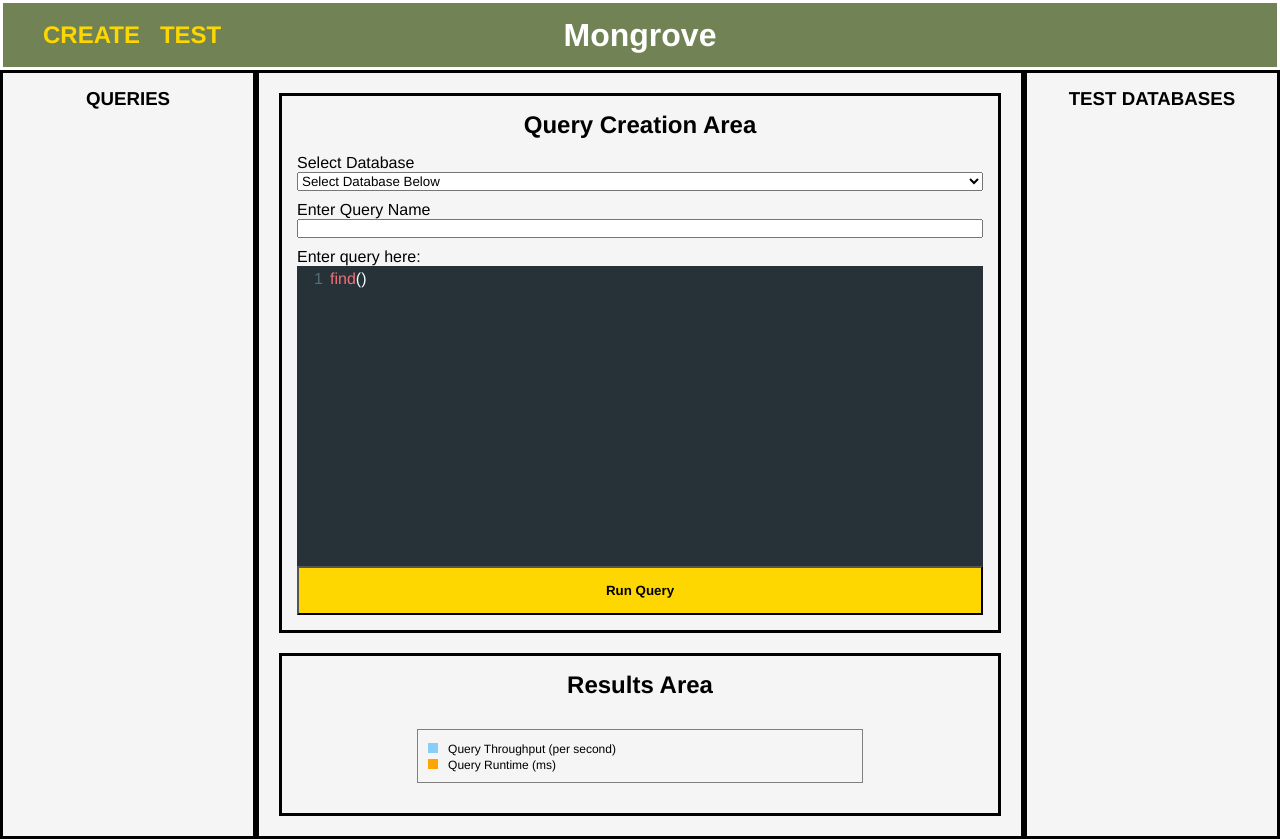
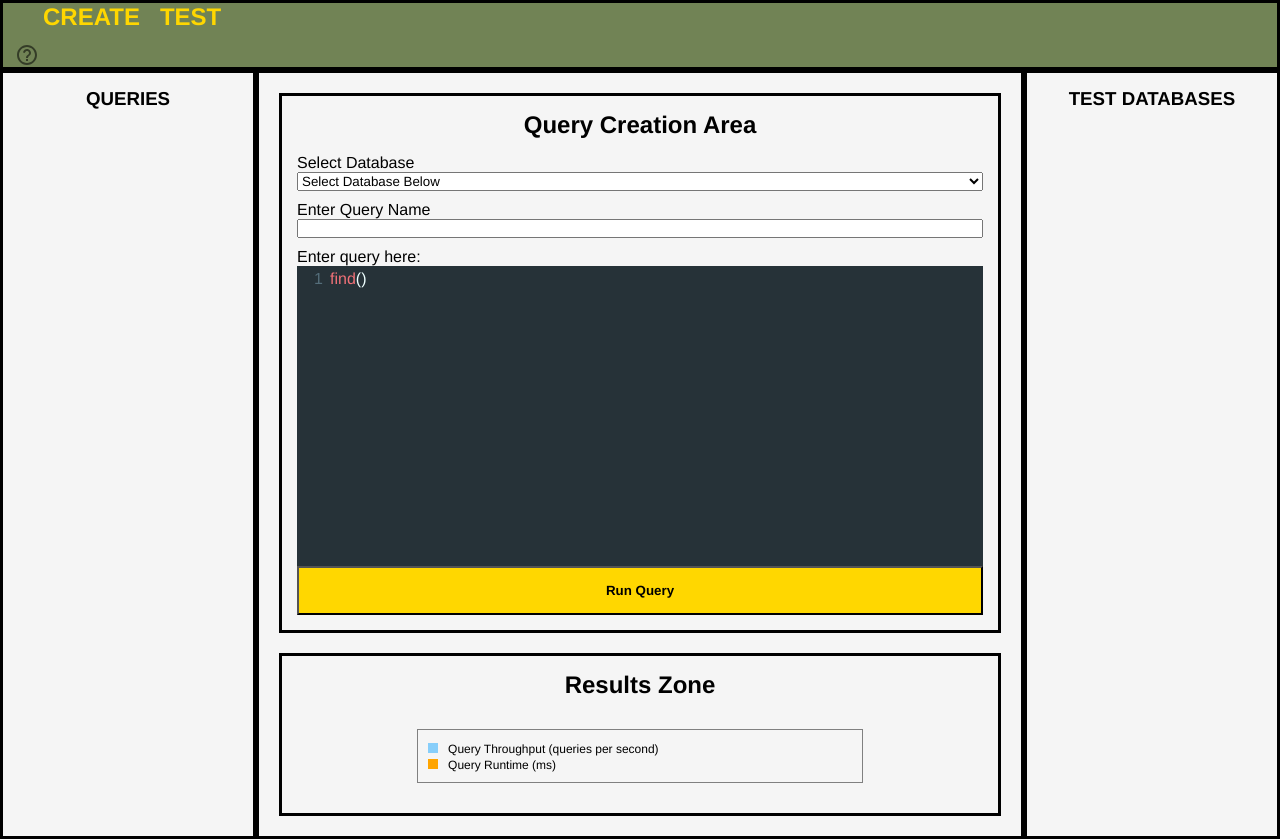
Before and after one commit to oslabs-beta/Mongrove, a React app: page /#/queryPage in a window 1280 px wide. Built offline with nearby package versions, Linux system fonts and the light colour scheme.

Commit message:
Completes basic queryItem/resultItem activation

```diff
--- a/client/components/Navbar.jsx
+++ b/client/components/Navbar.jsx
@@ -1,12 +1,13 @@
 import React from 'react';
-import { HashRouter, NavLink, Link, Route, Switch } from "react-router-dom";
-import { IconButton } from '@material-ui/core';
-// import HelpOutlineIcon from '@material-ui/icons/HelpOutline';
-import { HelpOutlineRoundedIcon } from '@material-ui/icons/HelpOutlineRounded';
+import { NavLink } from "react-router-dom";
+import HelpOutlineRoundedIcon from '@material-ui/icons/HelpOutlineRounded';
+import IconButton from "@material-ui/core/IconButton";
+import HelpIcon from '@material-ui/icons/Help';
 
 //imports for opening new browser window from a react element
-// const remote = electron.remote;
-// const {BrowserWindow} = remote;
+// const electron = window.require('electron');
+// const remote = electron.remote
+// const { BrowserWindow } = remote
 
 
 //create NavBar component
@@ -14,16 +15,11 @@ const Navbar = () => {
 
   //opened browser window width and height defaults to 800 by 600
   const handleOpenHelp = () => {
-      // let win = new BrowserWindow({
-      //     title:"Help",
-      //     //hide menu for pop-up browser window
-      //       //either use the removeMenu() function
-      //         win.removeMenu();
-      //       // or set the Menu to null
-              // win.setMenu(null);
-      // })
-//       win.loadURL('replacethispath(https://www.electronjs.org/docs/api/remote)')
-//       //possibly add win.loadfile here??
+    console.log('handlehelp clicked')
+  //   const win = new BrowserWindow({width: 400, height: 400});
+  //   win.loadURL('https://github.com');
+
+    // win.loadFile('help.html')
   }
 
 
@@ -51,11 +47,15 @@ const Navbar = () => {
       </div>
 
       <h1 id="navbar-header">Mongrove</h1>
+      <div className="helpIcon">
+        <IconButton  onClick={handleOpenHelp}>
+          <HelpOutlineRoundedIcon/>
+        </IconButton>
 
-      {/* help modal icon */}
-      <div className="helpIcon">
-        {/* <IconButton onClick={handleOpenHelp} className="helpButton" icon={HelpOutlineRoundedIcon}></IconButton> */}
+
       </div>
+
+
     </div>
   )
 };
--- a/client/pages/ResultsArea.jsx
+++ b/client/pages/ResultsArea.jsx
@@ -7,7 +7,7 @@ const ResultsArea = (props) => {
   // declare array to store result items to render
   const resultsItemsList = [];
   for (let i = 0; i < props.testQueriesList.length; i++) {
-  //if testQueriesList[i].activeStatus===true
+    if (props.testQueriesList[i].activeStatus===true){
       resultsItemsList.push(
         <ResultsItem
           key={i}
@@ -17,16 +17,17 @@ const ResultsArea = (props) => {
         />
       )
     }
+  }
 
   return (
 
     <div id="resultsArea" className="mainAreaComponents">
-      <h2>Results Area</h2>
+      <h2>Results Zone</h2>
 
       <div id="resultItemsLegend">
         <div id="legend-1" className="legends">
           <div id="legend-1-colorBlock" className="colorblock"></div>
-          <p>   Query Throughput (per second) </p>
+          <p>   Query Throughput (queries per second) </p>
         </div>
         <div id="legend-2" className="legends">
           <div id="legend-2-colorBlock" className="colorblock"></div>
@@ -36,7 +37,6 @@ const ResultsArea = (props) => {
 
       <div id="resultsItemsContainer">
         {resultsItemsList}
-        {/* <ResultsItem /> */}
       </div>
     </div>
   )
--- a/client/pages/SchemaArea.jsx
+++ b/client/pages/SchemaArea.jsx
@@ -5,7 +5,7 @@ import Editor from '../components/Editor.jsx';
 const SchemaArea = (props) => {
   // state handling for schema user inputs
   const [schemaName, setSchemaName] = useState('');
-  const [schemaValue, setSchemaValue] = useState('{enter-field-name: String}');
+  const [schemaValue, setSchemaValue] = useState('{enterFieldName: String}');
 
 
     return (
--- a/client/stylesheets/styles.css
+++ b/client/stylesheets/styles.css
@@ -10,13 +10,13 @@ body {
 }
 
 #navbar {
-  display: flex;
-  align-items: center;
+  /* display: flex; */
+  /* align-items: center; */
   border-style: solid;
   background-color: #718355;
-  color: white;
+  /* color: white; */
   height: 70px;
-  position: relative;
+  /* position: relative; */
 }
 
 #navbar-header {
--- a/package.json
+++ b/package.json
@@ -7,7 +7,8 @@
     "build": "webpack --config ./webpack.config.js",
     "test": "echo \"Error: no test specified\" && exit 1",
     "start": "electron ./dist/bundle.js --no-sandbox",
-    "server": "node ./backend/server.js"
+    "server": "node ./backend/server.js",
+    "dev": "webpack --config ./webpack.config.js --watch"
   },
   "keywords": [],
   "author": "",
```
Also changed, not shown: client/help.html (added, +17 -0 lines). Lines whose indentation alone changed are shown as unchanged.
